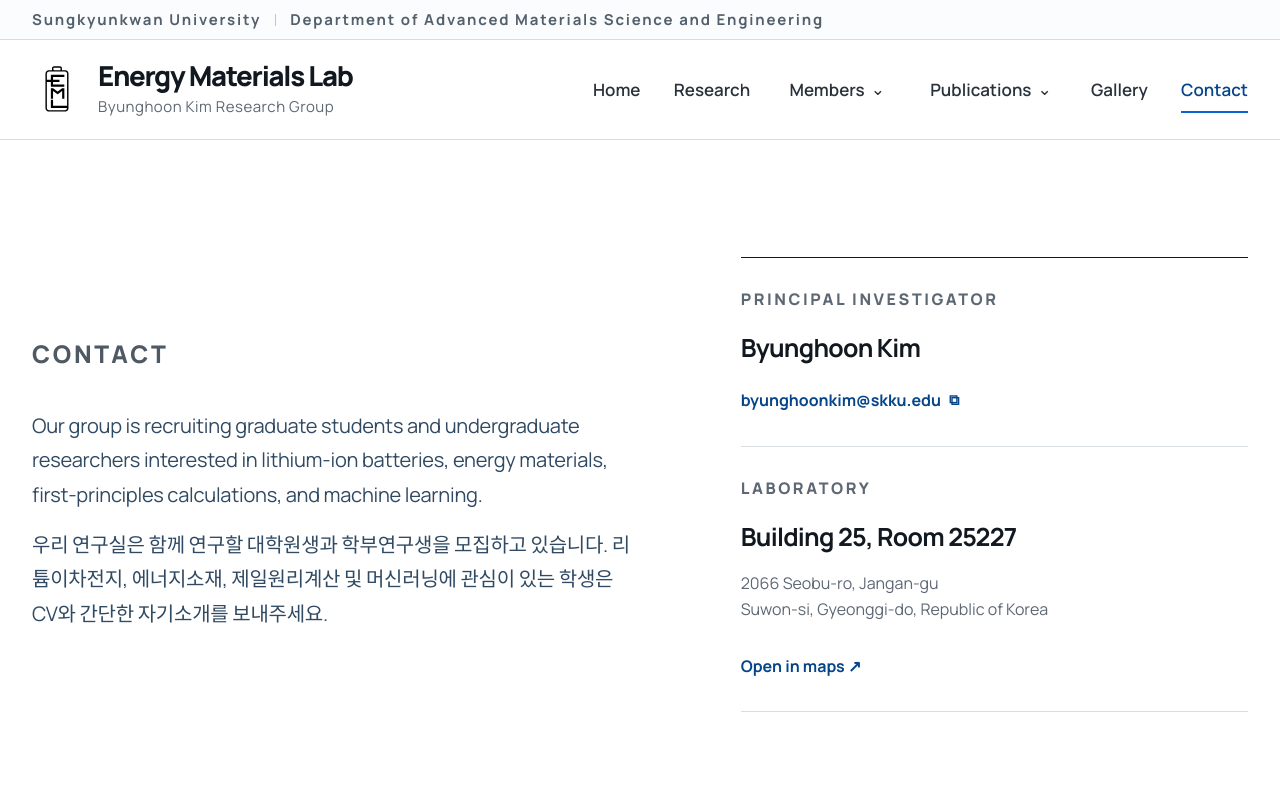
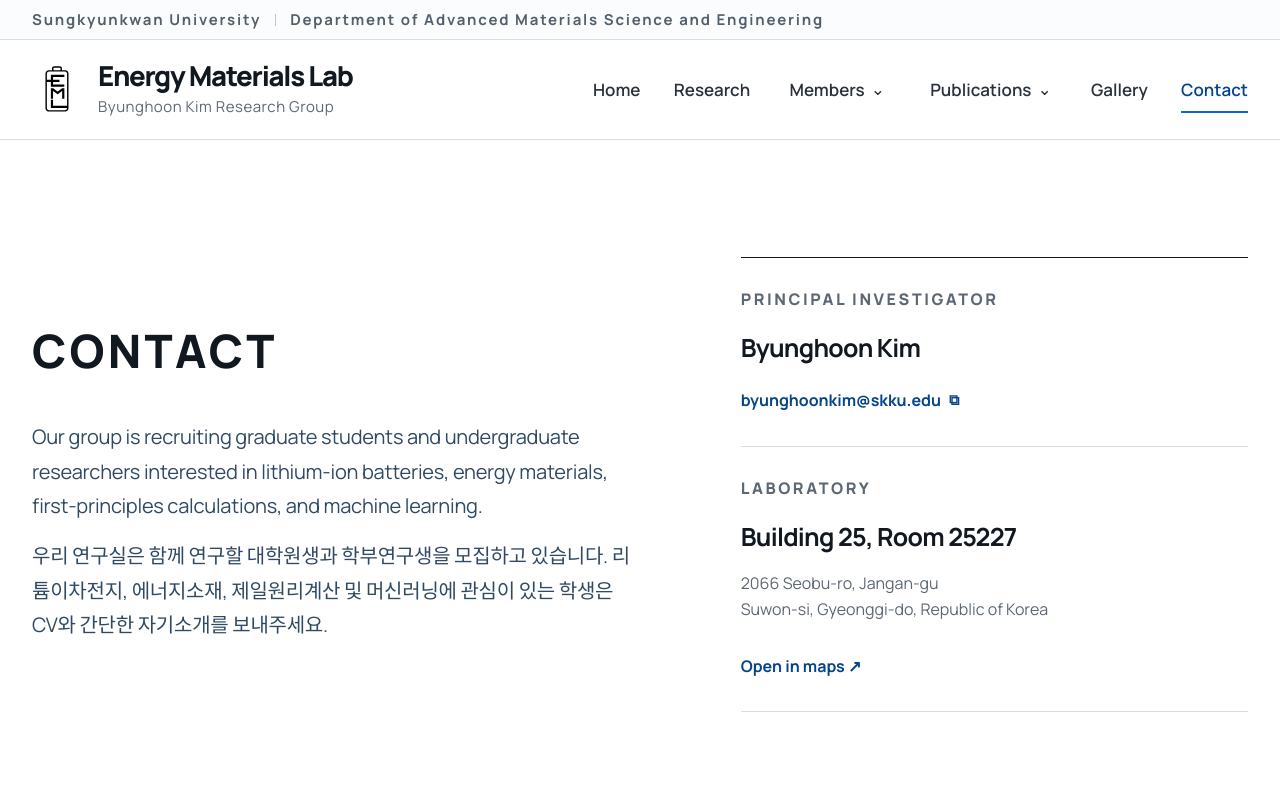
Before and after one commit to Energy-Materials-Laboratory/energy-materials-laboratory.github.io, a Next.js app: page /contact in a window 1280 px wide. Shown: the top 800 px of the page. Built offline with nearby package versions, Linux system fonts and the light colour scheme.

Commit message:
Strengthen contact page heading

```diff
--- a/app/globals.css
+++ b/app/globals.css
@@ -2559,12 +2559,12 @@ summary:focus-visible {
 
 .contact-hero h1.contact-page-label {
   max-width: none;
-  margin: 0 0 38px;
-  color: var(--page-label);
-  font-size: clamp(23px, 1.9vw, 30px);
+  margin: 0 0 44px;
+  color: var(--ink);
+  font-size: clamp(42px, 3.6vw, 54px);
   font-weight: var(--weight-bold);
-  letter-spacing: .11em;
-  line-height: 1.35;
+  letter-spacing: .07em;
+  line-height: 1.08;
   text-transform: uppercase;
 }
 
```
